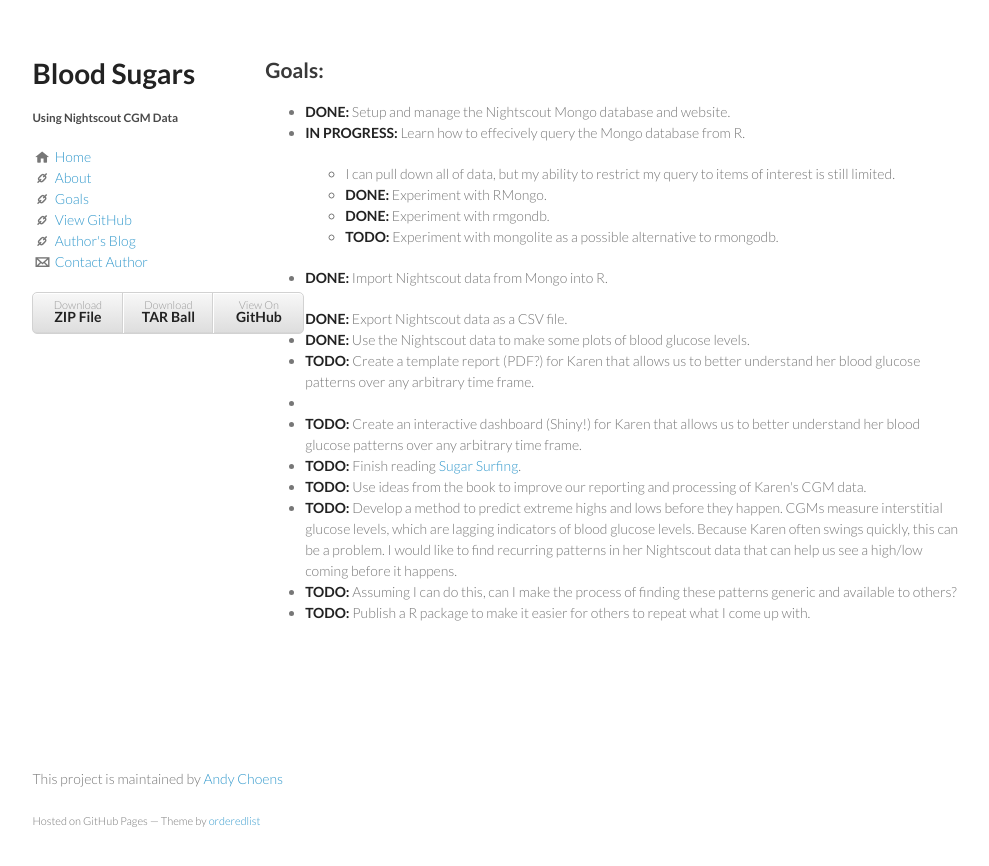
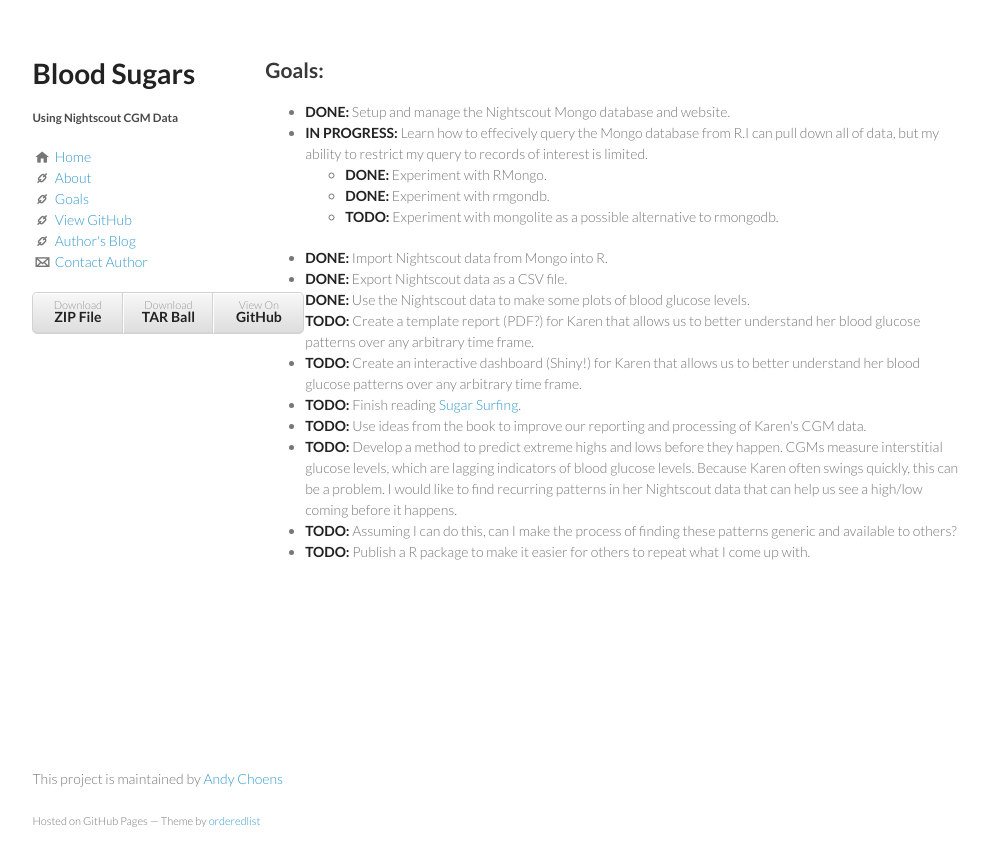
Before and after one commit to Choens/blood-sugars, a Jekyll site: the page built from goals.html, in a window 1280 px wide. Shown: the top 866 px of the page, without its empty margins (142-1131 px from the left). Built offline with Jekyll 4.4.1, drawn with Linux system fonts in a browser that asks for light colours.

Commit message:
Cleanup.

```diff
--- a/goals.html
+++ b/goals.html
@@ -14,37 +14,41 @@ title: Goals
         <strong>DONE:</strong> Setup and manage the Nightscout Mongo database and
         website.</li>
     <li>
-        <p><strong>IN PROGRESS:</strong> Learn how to effecively query the Mongo database from R.</p>
+        <strong>IN PROGRESS:</strong> Learn how to effecively query
+        the Mongo database from R.I can pull down all of data, but my
+        ability to restrict my query to records of interest is
+        limited.
+    </li>
 
         <ul>
-            <li>I can pull down all of data, but my ability to restrict my query to
-                items of interest is still limited.</li>
             <li><strong>DONE:</strong> Experiment with RMongo.</li>
             <li><strong>DONE:</strong> Experiment with rmgondb.</li>
             <li><strong>TODO:</strong> Experiment with mongolite as a possible alternative to rmongodb.</li>
         </ul>
     </li>
-    <li><p><strong>DONE:</strong> Import Nightscout data from Mongo into R.</p></li>
-    <li>
-        <strong>DONE:</strong> Export Nightscout data as a CSV file.</li>
+    <li><strong>DONE:</strong> Import Nightscout data from Mongo into R.</li>
+    <li><strong>DONE:</strong> Export Nightscout data as a CSV file.</li>
     <li>
         <strong>DONE:</strong> Use the Nightscout data to make some plots of
-        blood glucose levels.</li>
+        blood glucose levels.
+    </li>
     <li>
         <strong>TODO:</strong> Create a template report (PDF?) for Karen that
         allows us to better understand her blood glucose patterns over
-        any arbitrary time frame.</li>
-    <li>
+        any arbitrary time frame.
+    </li>
     <li>
         <strong>TODO:</strong> Create an interactive dashboard (Shiny!) for
         Karen that allows us to better understand her blood glucose
-        patterns over any arbitrary time frame.</li>
+        patterns over any arbitrary time frame.
+    </li>
     <li>
-
-        <strong>TODO:</strong> Finish reading <a href="http://sugarsurfing.com/">Sugar Surfing</a>.</li>
+        <strong>TODO:</strong> Finish reading <a href="http://sugarsurfing.com/">Sugar Surfing</a>.
+    </li>
     <li>
         <strong>TODO:</strong> Use ideas from the book to improve our reporting and
-        processing of Karen's CGM data.</li>
+        processing of Karen's CGM data.
+    </li>
     <li>
         <strong>TODO:</strong> Develop a method to predict extreme highs and
         lows before they happen. CGMs measure interstitial glucose
@@ -52,11 +56,14 @@ title: Goals
         levels. Because Karen often swings quickly, this can be a
         problem. I would like to find recurring patterns in her
         Nightscout data that can help us see a high/low coming before
-        it happens.</li>
+        it happens.
+    </li>
     <li>
         <strong>TODO:</strong> Assuming I can do this, can I make the process
-        of finding these patterns generic and available to others?</li>
+        of finding these patterns generic and available to others?
+    </li>
     <li>
         <strong>TODO:</strong> Publish a R package to make it easier for others to repeat
-        what I come up with.</li>
+        what I come up with.
+    </li>
 </ul>
```
